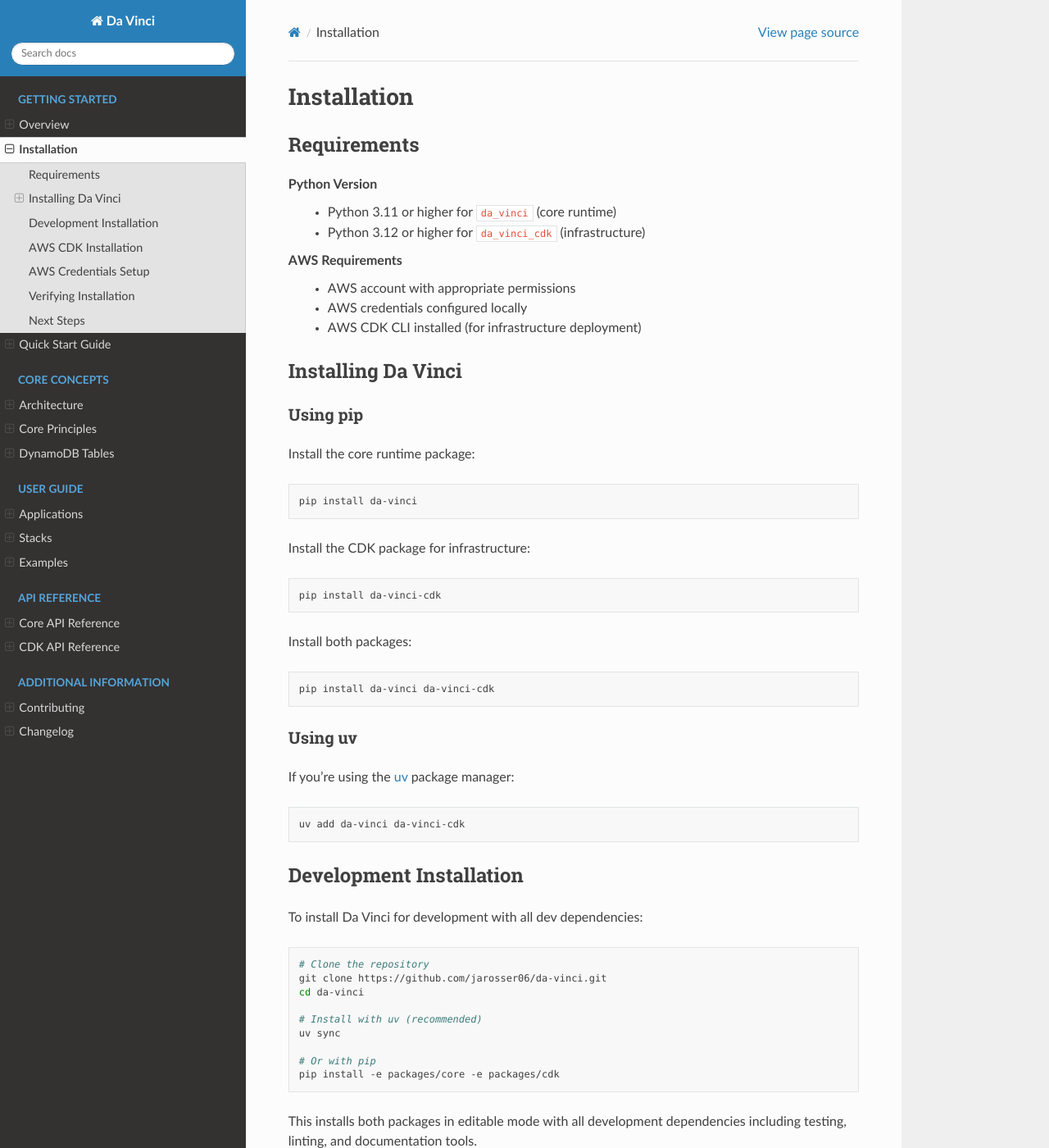
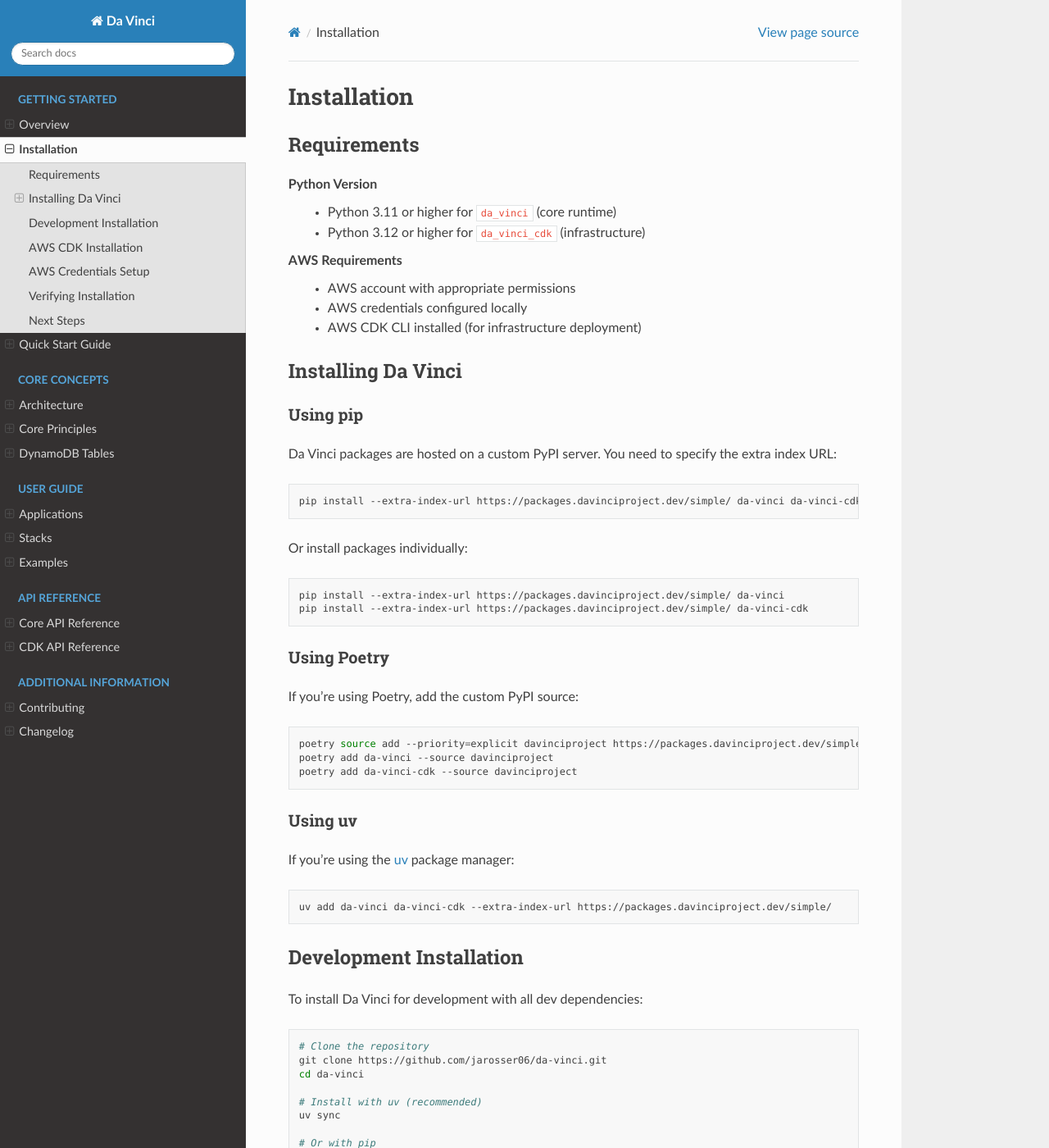
Before and after one commit to jarosser06/da-vinci, a Sphinx documentation site: the page built from docs/installation.rst, in a window 1280 px wide and 1400 px high. Shown: the whole window at 82% size. Built offline with Sphinx 7.4.7 and the Read the Docs theme 3.1.0, drawn with Linux system fonts in a browser that asks for light colours.

Commit message:
Fix installation docs to include custom PyPI server
Add missing custom PyPI server URLs for all package managers:
- pip with --extra-index-url
- Poetry with custom source configuration
- uv with --extra-index-url

🤖 Generated with [Claude Code](https://claude.com/claude-code)

Co-Authored-By: Claude <noreply@anthropic.com>

```diff
--- a/docs/installation.rst
+++ b/docs/installation.rst
@@ -19,23 +19,29 @@ Installing Da Vinci
 Using pip
 ~~~~~~~~~
 
-Install the core runtime package:
+Da Vinci packages are hosted on a custom PyPI server. You need to specify the extra index URL:
 
 .. code-block:: bash
 
-   pip install da-vinci
+   pip install --extra-index-url https://packages.davinciproject.dev/simple/ da-vinci da-vinci-cdk
 
-Install the CDK package for infrastructure:
+Or install packages individually:
 
 .. code-block:: bash
 
-   pip install da-vinci-cdk
+   pip install --extra-index-url https://packages.davinciproject.dev/simple/ da-vinci
+   pip install --extra-index-url https://packages.davinciproject.dev/simple/ da-vinci-cdk
 
-Install both packages:
+Using Poetry
+~~~~~~~~~~~~
+
+If you're using Poetry, add the custom PyPI source:
 
 .. code-block:: bash
 
-   pip install da-vinci da-vinci-cdk
+   poetry source add --priority=explicit davinciproject https://packages.davinciproject.dev/simple/
+   poetry add da-vinci --source davinciproject
+   poetry add da-vinci-cdk --source davinciproject
 
 Using uv
 ~~~~~~~~
@@ -44,7 +50,7 @@ If you're using the `uv <https://github.com/astral-sh/uv>`_ package manager:
 
 .. code-block:: bash
 
-   uv add da-vinci da-vinci-cdk
+   uv add da-vinci da-vinci-cdk --extra-index-url https://packages.davinciproject.dev/simple/
 
 Development Installation
 -------------------------
```
